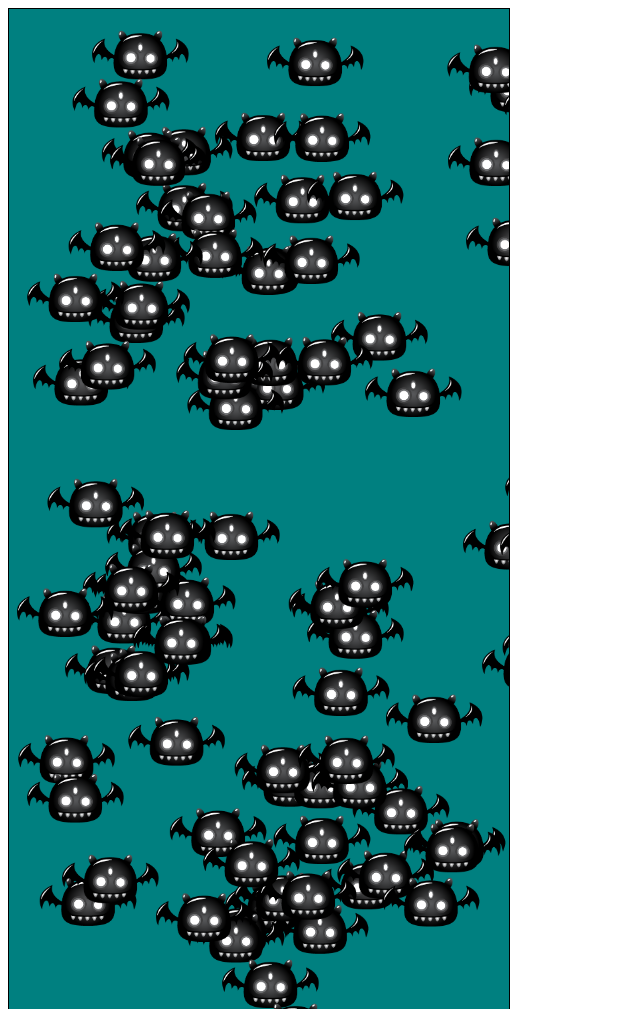
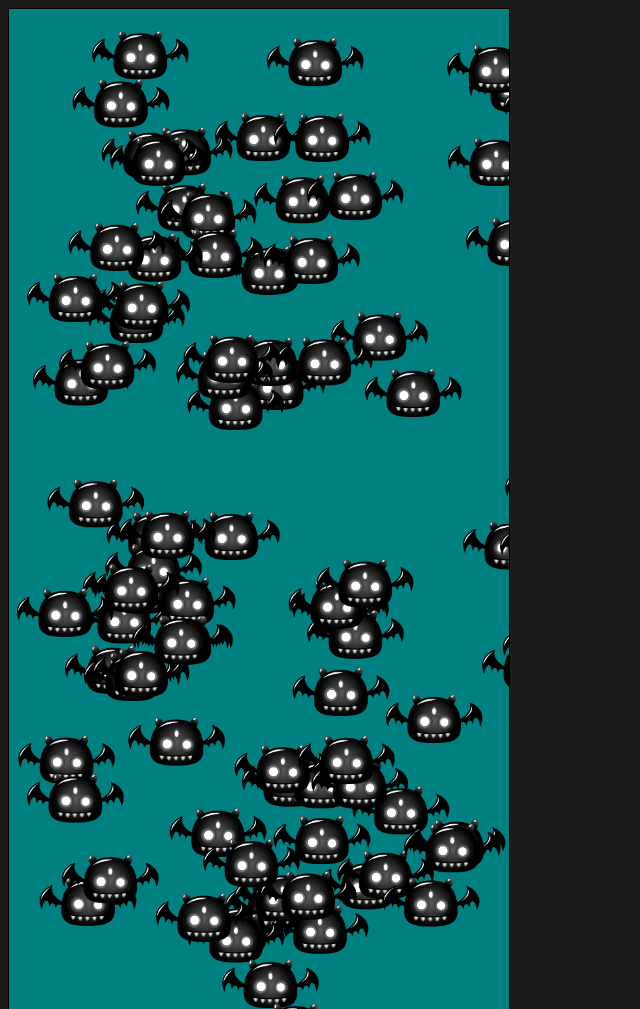
Before and after one commit to AleksandarStanisic021/jsenemy, a website built with Vite: page index.html in a window 1280 px wide. Shown: the top 1009 px of the page, without its empty margins (0-640 px from the left). Built offline with nearby package versions, Linux system fonts and the light colour scheme.

Commit message:
add body background color to style.css

```diff
--- a/src/style.css
+++ b/src/style.css
@@ -1,3 +1,7 @@
+
+body{
+  background-color: #1C1C1C;
+}
 
 #canvas{
   border: 1px solid black;
```
